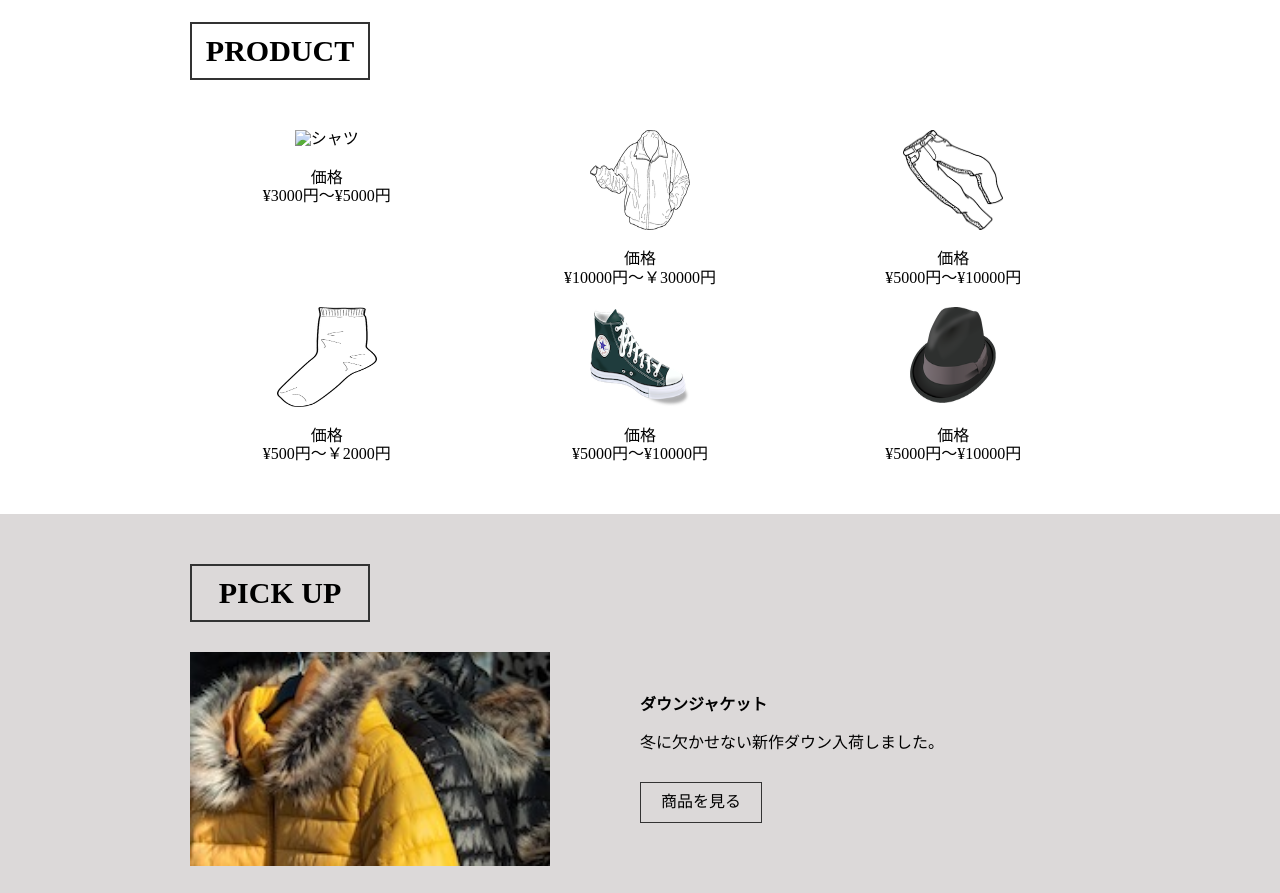
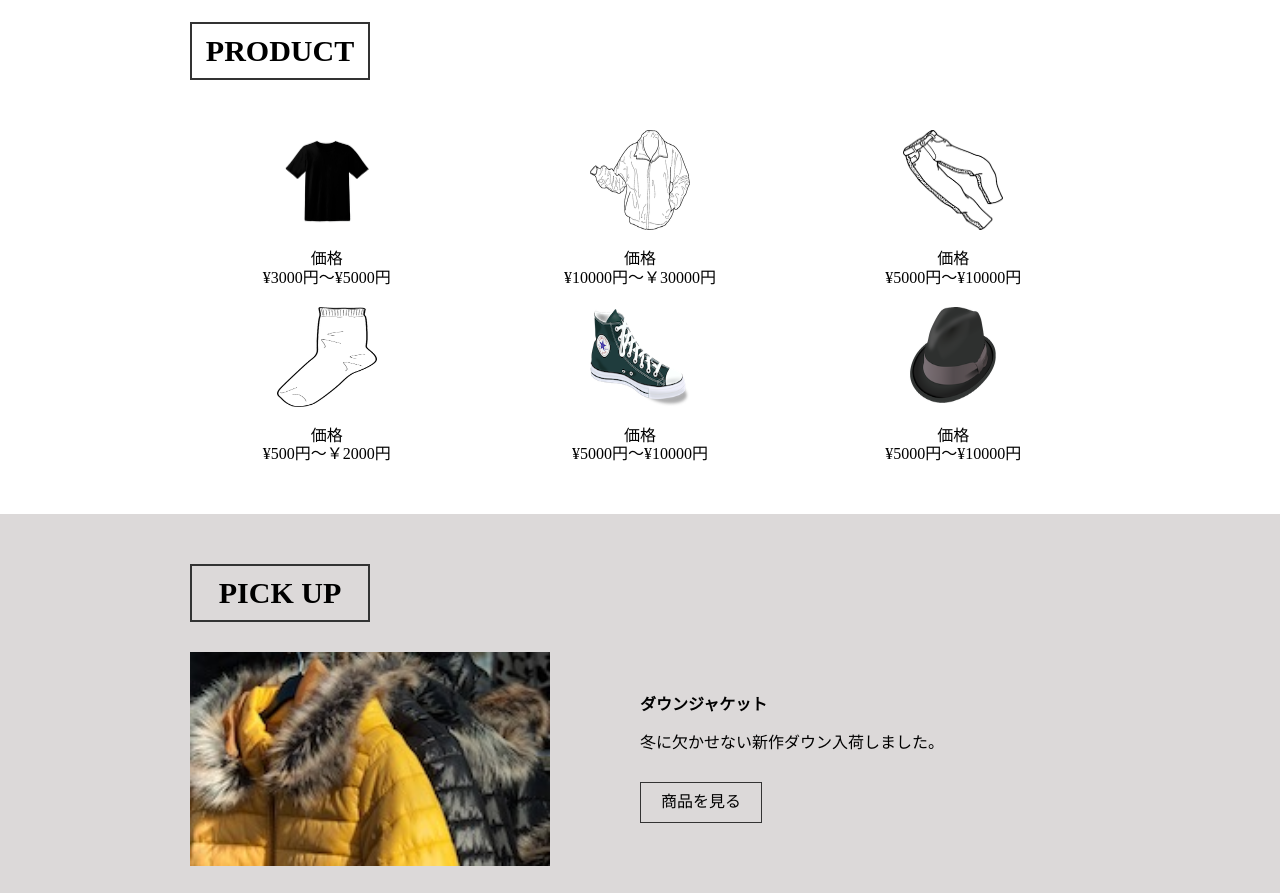
Before and after one commit to Kato-Dai26/kato-11-pro.github.io, a plain HTML site: page index.html in a window 1280 px wide. Shown: the part 1020-1913 px from the top of the page. Drawn offline with nearby package versions, Linux system fonts and the light colour scheme; some packages are replaced by stand-ins of ours; files whose address does not match are found by name.

Commit message:
Update index.html

```diff
--- a/index.html
+++ b/index.html
@@ -80,7 +80,7 @@
       <ul>
         <li>
           <div class="product-pic">
-            <img src="img/blank-g62065b71f_640.png" alt="シャツ">
+            <img src="https://raw.githubusercontent.com/Kato-Dai26/kato-11-pro.github.io/a93826911427c032c07ec5b862fa730d3c12e4f2/blank-g62065b71f_640.png" alt="シャツ">
           </div>
           <p>
             価格<br>
```
